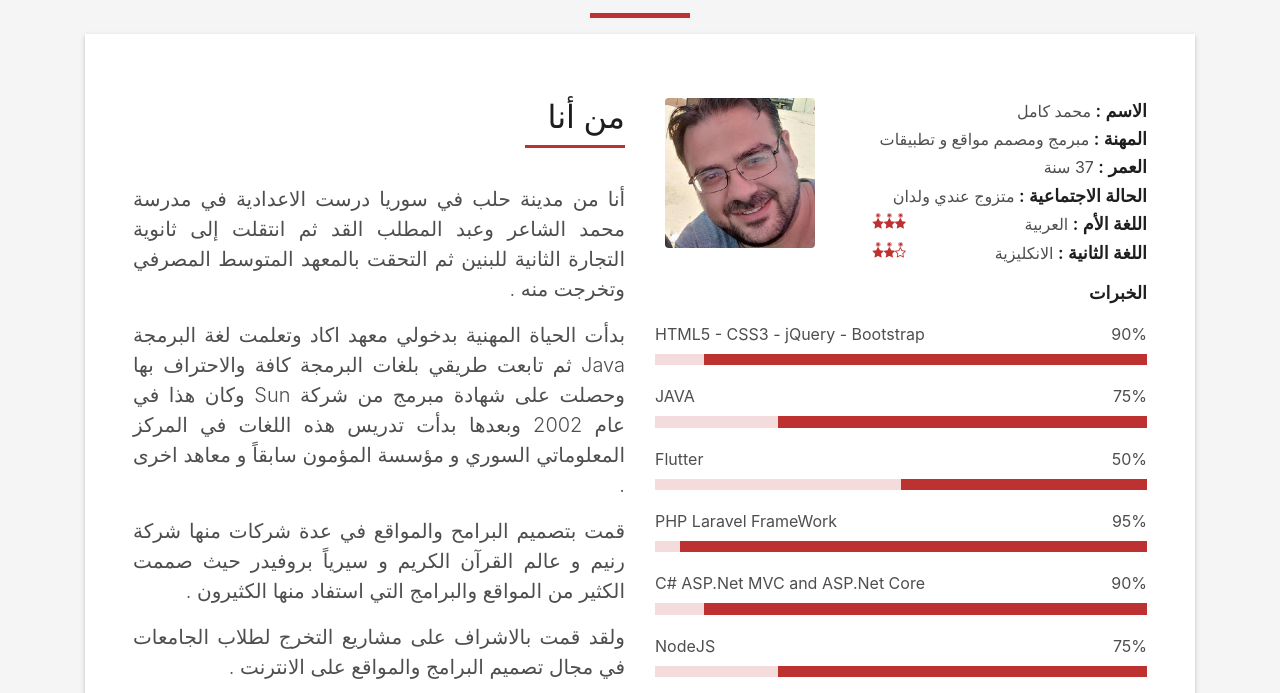
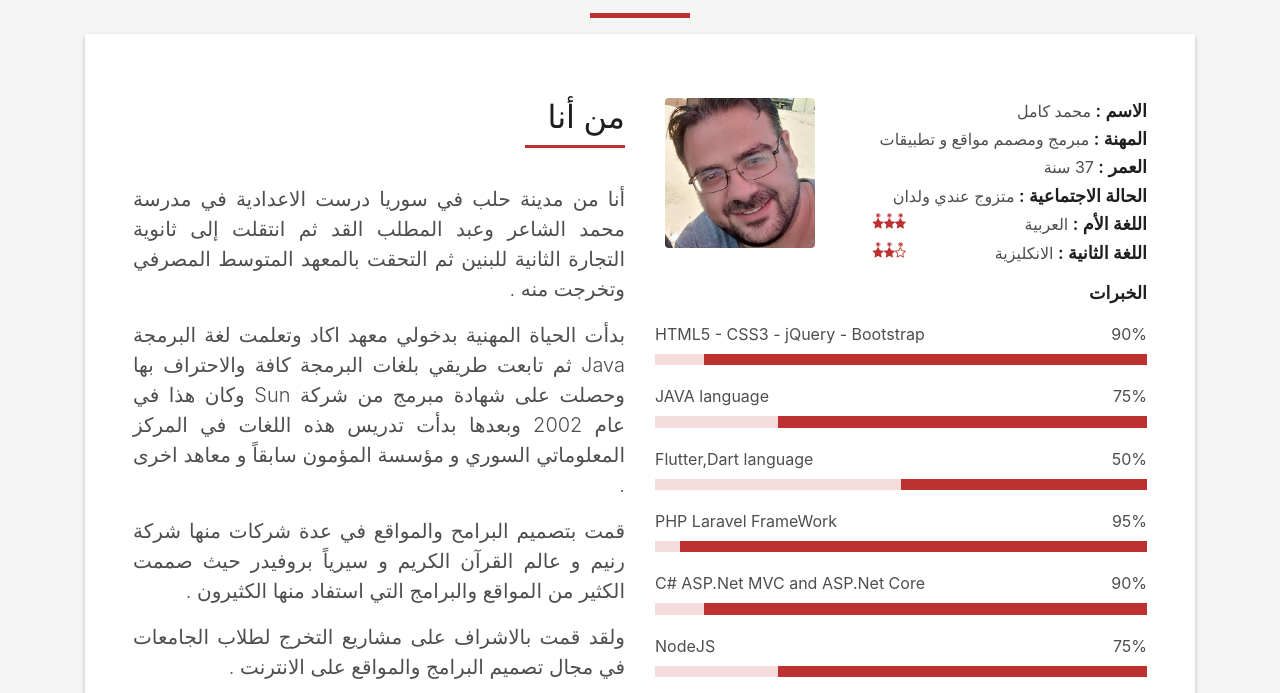
Before and after one commit to mkamel44/mkamel.rf.gd.cv, a plain HTML site: page index_ar.html in a window 1280 px wide. Shown: the part 93-786 px from the top of the page. Drawn offline with Linux system fonts and the light colour scheme; files whose address does not match are found by name.

Commit message:
add dart

```diff
--- a/index_ar.html
+++ b/index_ar.html
@@ -85,12 +85,12 @@
                                         <div class="progress">
                                             <div class="progress-bar" role="progressbar" style="width: 90%;" aria-valuenow="90" aria-valuemin="0" aria-valuemax="100"></div>
                                         </div>
-                                        <span>JAVA</span>
+                                        <span>JAVA language</span>
                                         <span class="pull-right">75%</span>
                                         <div class="progress">
                                             <div class="progress-bar" role="progressbar" style="width: 75%" aria-valuenow="75" aria-valuemin="0" aria-valuemax="100"></div>
                                         </div>
-                                        <span>Flutter</span>
+                                        <span>Flutter,Dart language</span>
                                         <span class="pull-right">50%</span>
                                         <div class="progress">
                                             <div class="progress-bar" role="progressbar" style="width: 50%" aria-valuenow="50" aria-valuemin="0" aria-valuemax="100"></div>
```
Also changed, not shown: index_en.html (+2 -2 lines).
